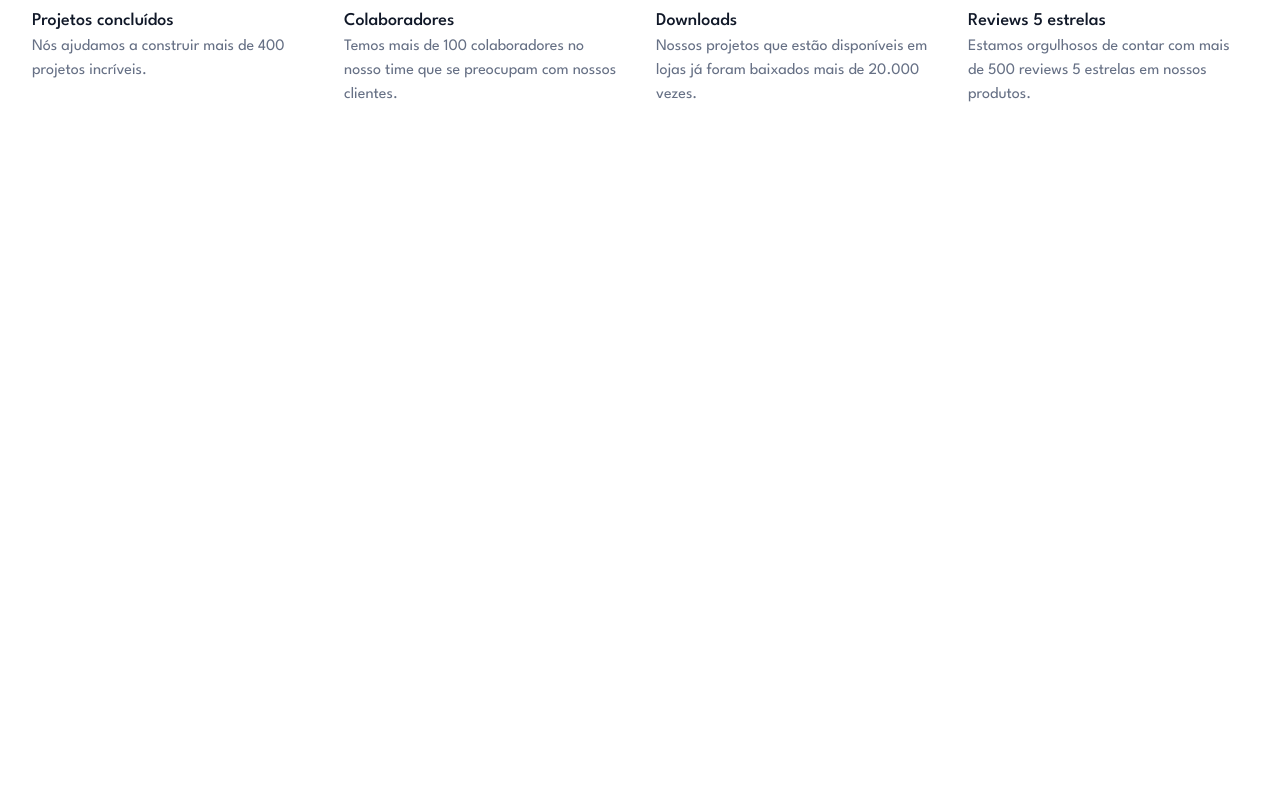
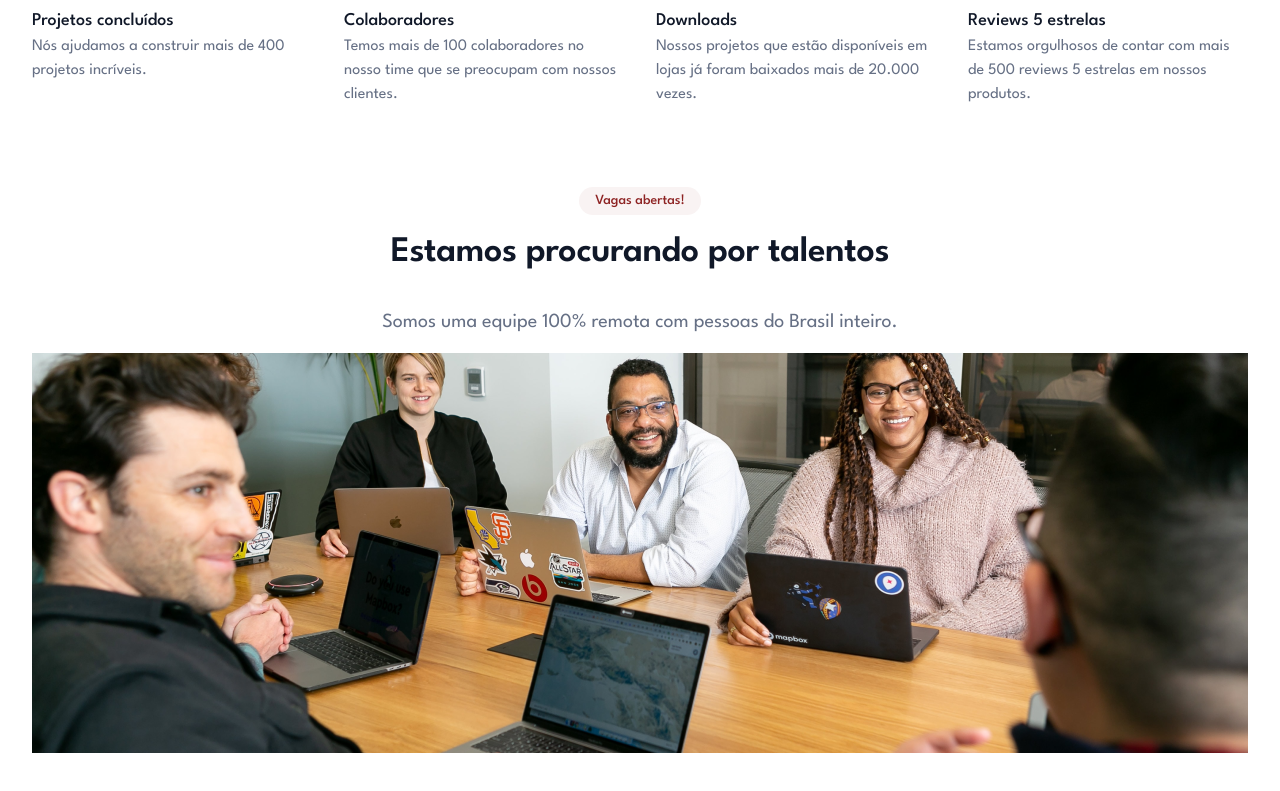
Before and after one commit to klngue/-7DaysOfCode-HTML-CSS, a plain HTML site: page index.html in a window 1280 px wide. Shown: the part 493-1284 px from the top of the page. Before the commit the page ends 800 px from the top, so only its background shows below. Drawn offline with Linux system fonts and the light colour scheme.

Commit message:
day 4 - section - vagas

```diff
--- a/index.html
+++ b/index.html
@@ -97,9 +97,20 @@
                         <p>Estamos orgulhosos de contar com mais de 500 reviews 5 estrelas em nossos produtos.</p>
                     </div>
                 </div>
+            </div>
+        </section>
 
+        <section class="vagas">
+            <div class="container_vagas">
+                <div class="box_text_vagas">
+                    <span class="item_text_vagas">Vagas abertas!</span>
+                    <h1 class="item_text_vagas">Estamos procurando por talentos</h1>
+                    <p class="item_text_vagas">Somos uma equipe 100% remota com pessoas do Brasil inteiro.</p>
+                </div>
+                <div class="img_vagas">
+                    <img src="reunião.png" alt="reunião" >
+                </div>
             </div>
-
         </section>
 
     </main>
--- a/style.css
+++ b/style.css
@@ -189,3 +189,44 @@ li{
     color:#667085;
 
 }
+
+/* css - section - vagas*/
+.container_vagas{
+    display: flex;
+    flex-direction: column;
+    align-items: center;
+    padding: 6rem;
+}
+.box_text_vagas{
+    display: flex;
+    flex-direction: column;
+    align-items: center;
+}
+.item_text_vagas{
+    padding: 1rem;
+}
+.box_text_vagas > span{
+    color: var(--main-color);
+    font-style: normal;
+    font-weight: 500;
+    font-size: 14px;
+    line-height: 20px;
+    background: rgba(142, 36, 36, 0.05);
+    border-radius: 16px;
+    padding: 4px 16px;
+}
+.box_text_vagas > h1{
+    font-style: normal;
+    font-weight: 600;
+    font-size: 36px;
+    line-height: 44px;
+    letter-spacing: -0.02rem;
+    color: #101828;
+}
+.box_text_vagas > p{
+    font-style: normal;
+    font-weight: 400;
+    font-size: 20px;
+    line-height: 30px;
+    color:#667085;
+}
```
Also changed, not shown: reunião.png (added).
